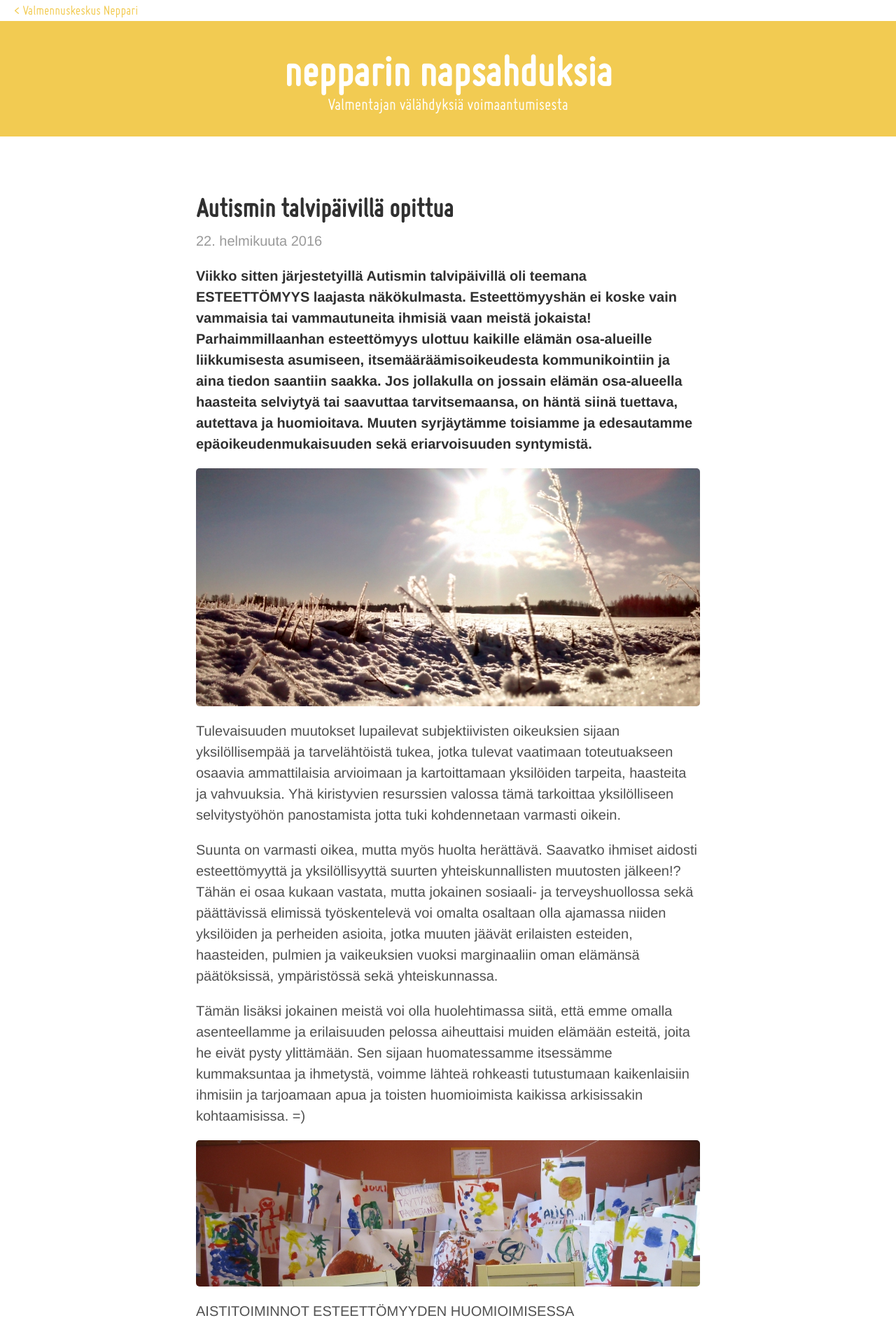
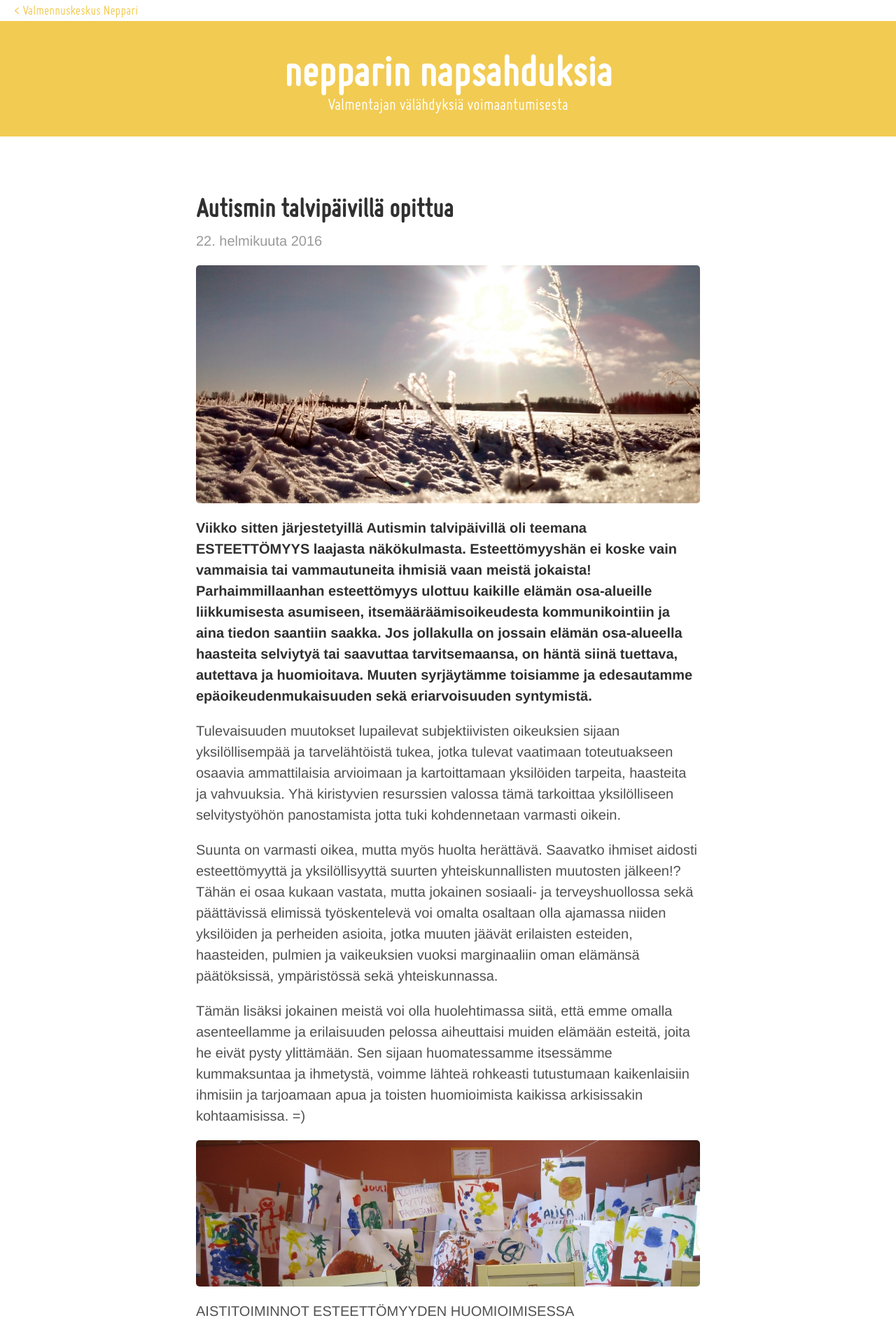
Before and after one commit to niinapiira/neppari.net, a Jekyll site: the page built from _posts/2016-02-22-autismin-talvipaivilla-opittua.md, in a window 1280 px wide. Shown: the top 1913 px of the page at 70% size. Built offline with Jekyll 4.4.1, drawn with Linux system fonts in a browser that asks for light colours.

Commit message:
Updated 2016-02-22-autismin-talvipaivilla-opittua.md

```diff
--- a/_posts/2016-02-22-autismin-talvipaivilla-opittua.md
+++ b/_posts/2016-02-22-autismin-talvipaivilla-opittua.md
@@ -4,10 +4,9 @@ published: true
 ---
 
 
+![Aurinkoinen talvipelto]({{site.baseurl}}/uploaded-images/aurinkoinen-talvipelto.jpeg)
 
 **Viikko sitten järjestetyillä Autismin talvipäivillä oli teemana ESTEETTÖMYYS laajasta näkökulmasta. Esteettömyyshän ei koske vain vammaisia tai vammautuneita ihmisiä vaan meistä jokaista! Parhaimmillaanhan esteettömyys ulottuu kaikille elämän osa-alueille liikkumisesta asumiseen, itsemääräämisoikeudesta kommunikointiin ja aina tiedon saantiin saakka. Jos jollakulla on jossain elämän osa-alueella haasteita selviytyä tai saavuttaa tarvitsemaansa, on häntä siinä tuettava, autettava ja huomioitava. Muuten syrjäytämme toisiamme ja edesautamme epäoikeudenmukaisuuden sekä eriarvoisuuden syntymistä.**
-
-![Aurinkoinen talvipelto]({{site.baseurl}}/uploaded-images/aurinkoinen-talvipelto.jpeg)
 
 Tulevaisuuden muutokset lupailevat subjektiivisten oikeuksien sijaan yksilöllisempää ja tarvelähtöistä tukea, jotka tulevat vaatimaan toteutuakseen osaavia ammattilaisia arvioimaan ja kartoittamaan yksilöiden tarpeita, haasteita ja vahvuuksia. Yhä kiristyvien resurssien valossa tämä tarkoittaa yksilölliseen selvitystyöhön panostamista jotta tuki kohdennetaan varmasti oikein.
 
```
